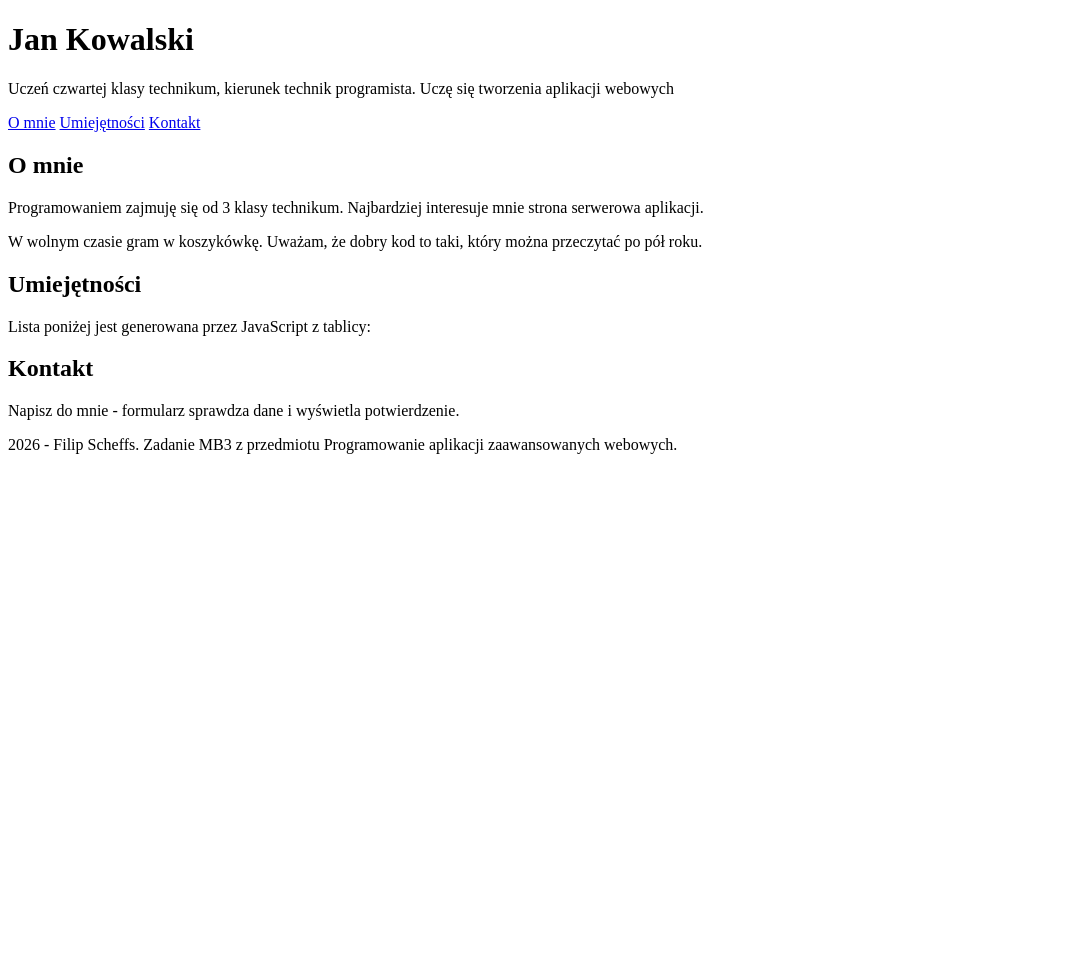
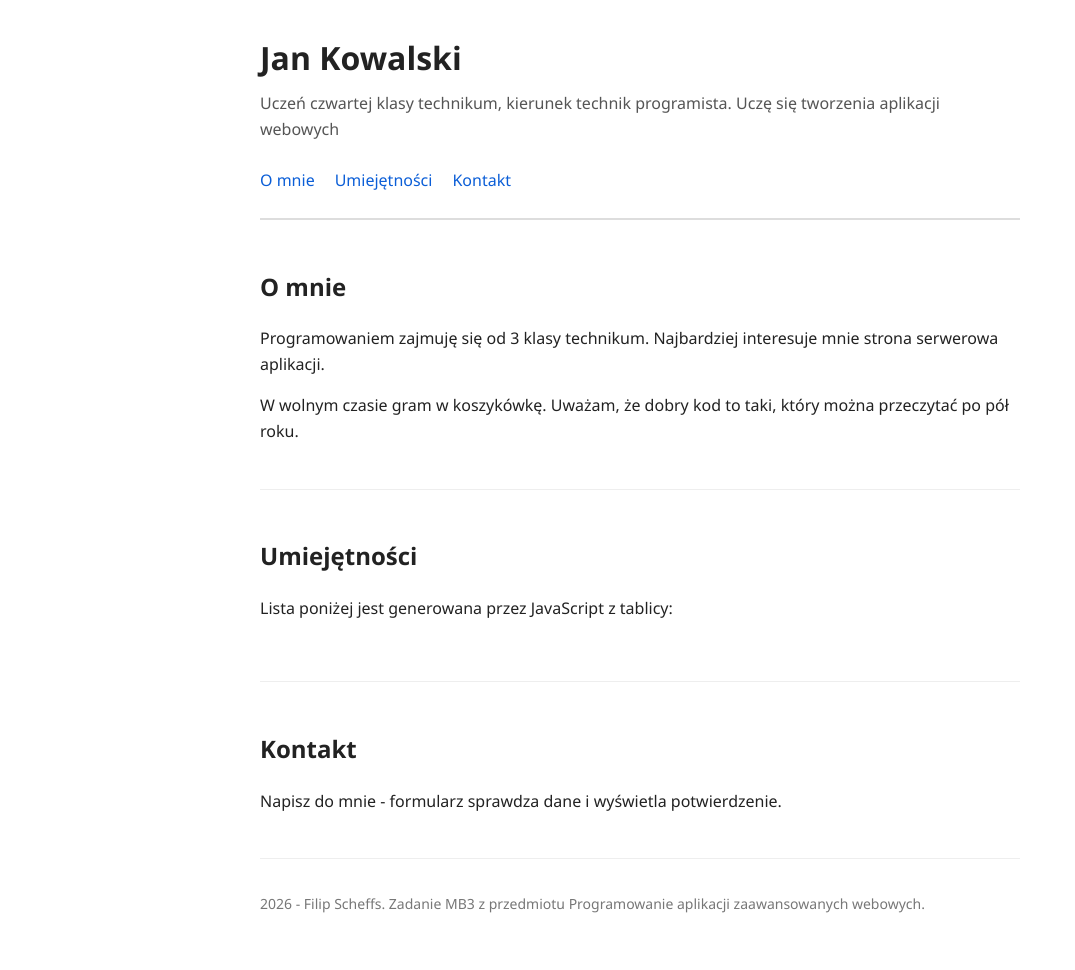
Before and after one commit to filipscheffs676/Programowanie-Aplikacji-Zaawansowanych-Webowych, a plain HTML site: page index.html in a window 1280 px wide. Shown: the whole page, without its empty margins (0-1075 px from the left). Before the commit the page ends 800 px from the top, so only its background shows below. Drawn offline with Linux system fonts and the light colour scheme.

Commit message:
MB3: style strony, układ nawigacji flexboxem

```diff
--- a/index.html
+++ b/index.html
@@ -3,7 +3,8 @@
 <head>
     <meta charset="UTF-8">
     <meta name="viewport" content="width=device-width, initial-scale=1.0">
-    <title>Document</title>
+    <title>Filip Scheffs</title>
+    <link rel="stylesheet" href="style.css">
 </head>
 <body>
     <header>
--- a/style.css
+++ b/style.css
@@ -0,0 +1,81 @@
+*{
+   box-sizing: border-box;
+}
+html{
+    scroll-behavior: smooth;
+
+}
+body{
+    font-family: 'Segoe UI', Tahoma, Geneva, Verdana, sans-serif;
+    font-size: 16px;
+    line-height: 1.6;
+    color: #222;
+    background-color: #ffffff;
+
+    max-width: 800px;
+    margin: 0 auto;
+    padding: 0 20px;
+}
+
+header{
+    padding: 32px 0 16px 0;
+    border-bottom: 2px solid #dddddd;
+}
+
+h1{
+    margin: 0 0 8px 0;
+    font-size: 32px;
+}
+
+.podtytul{
+    margin: 0 0 20px 0;
+    color: #555555;
+}
+nav{
+    display: flex;
+    flex-direction: row;
+    align-items: center;
+    gap: 20px;
+    flex-wrap: wrap;
+}
+
+nav a{
+    color: #0b5ed7;
+    text-decoration: none;
+    padding: 6px 0;
+    border-bottom: 2px solid transparent;
+}
+
+nav a:hover {
+    border-bottom-color: #0b5ed7
+}
+
+section{
+    padding: 28px 0;
+    border-bottom: 1px solid #eeeeee;
+}
+
+h3{
+    margin-top: 0;
+}
+
+#lista-umiejetnosci{
+    display: flex;
+    flex-wrap: wrap;
+    gap: 10px;
+    list-style: none;
+    padding: 0;
+}
+
+#lista-umiejetnosci li{
+    background-color: #eef3fb;
+    border: 1px solid #cfdcf1;
+    border-radius: 14px;
+    padding: 6px 14px;
+}
+
+footer{
+    padding: 20px 0 40px 0;
+    color: #777;
+    font-size: 14px;
+}
```
